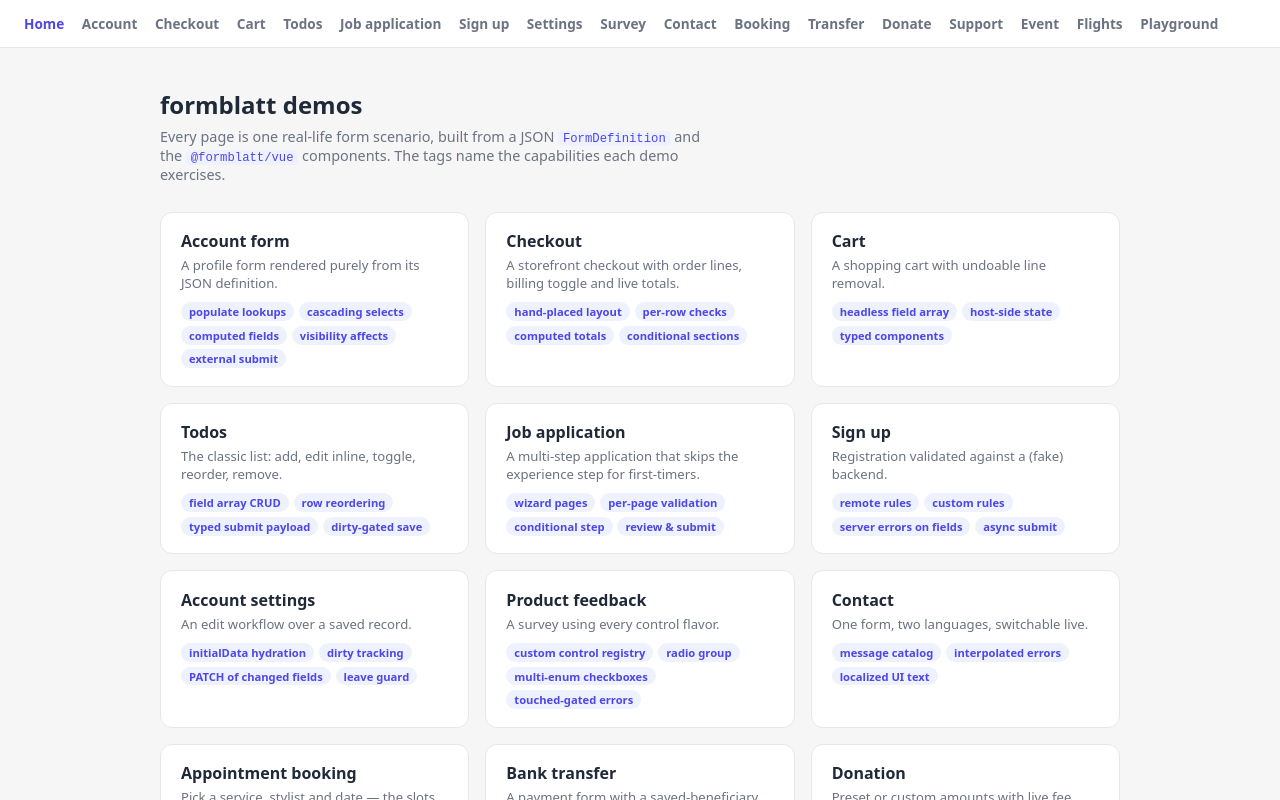
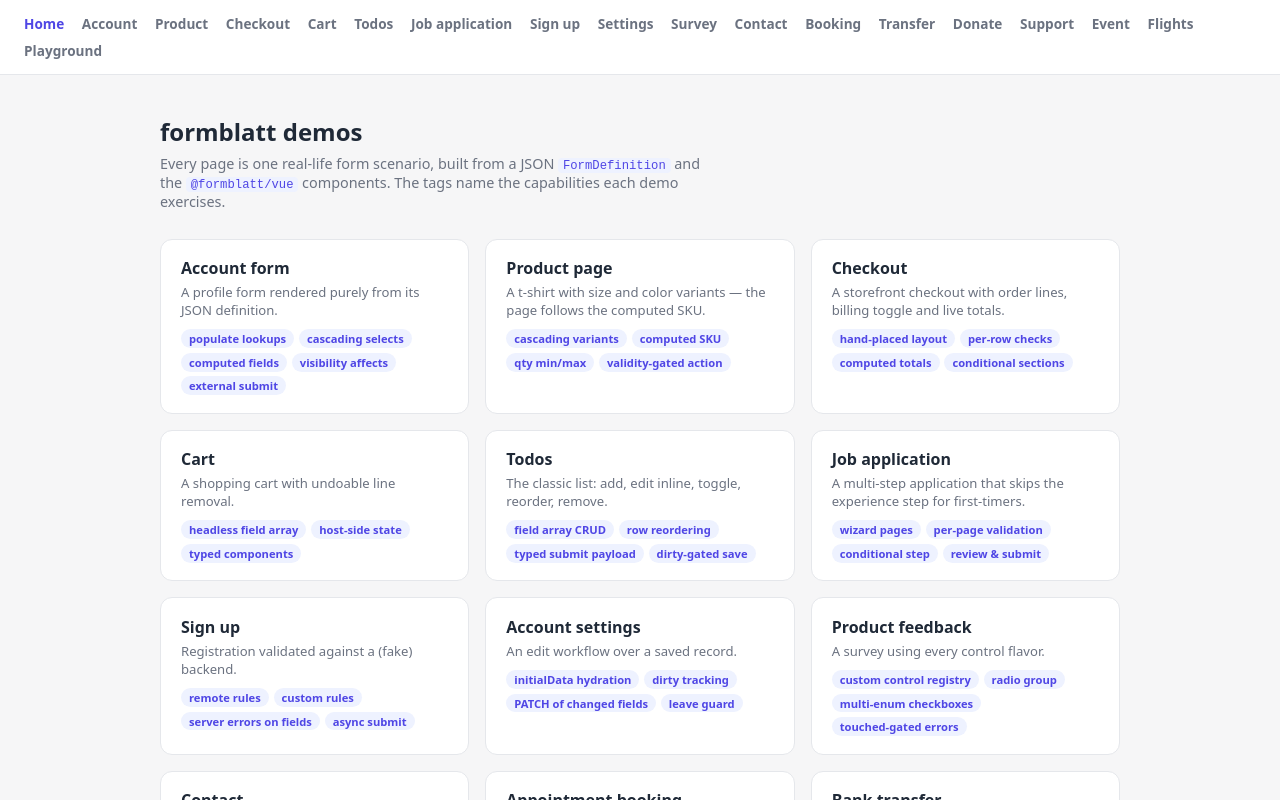
Before and after one commit to formblatt-org/formblatt, a Nuxt app in the folder apps/demo/: page / in a window 1280 px wide. Shown: the top 800 px of the page. Built offline with nearby package versions, Linux system fonts and the light colour scheme.

Commit message:
list the product demo on the landing page

```diff
--- a/apps/demo/app/app.vue
+++ b/apps/demo/app/app.vue
@@ -5,6 +5,7 @@
     <nav class="app-nav">
       <NuxtLink to="/">Home</NuxtLink>
       <NuxtLink to="/account">Account</NuxtLink>
+      <NuxtLink to="/product">Product</NuxtLink>
       <NuxtLink to="/checkout">Checkout</NuxtLink>
       <NuxtLink to="/cart">Cart</NuxtLink>
       <NuxtLink to="/todos">Todos</NuxtLink>
--- a/apps/demo/app/pages/index.vue
+++ b/apps/demo/app/pages/index.vue
@@ -6,6 +6,12 @@ const DEMOS = [
     title: "Account form",
     scenario: "A profile form rendered purely from its JSON definition.",
     features: ["populate lookups", "cascading selects", "computed fields", "visibility affects", "external submit"],
+  },
+  {
+    to: "/product",
+    title: "Product page",
+    scenario: "A t-shirt with size and color variants — the page follows the computed SKU.",
+    features: ["cascading variants", "computed SKU", "qty min/max", "validity-gated action"],
   },
   {
     to: "/checkout",
```
